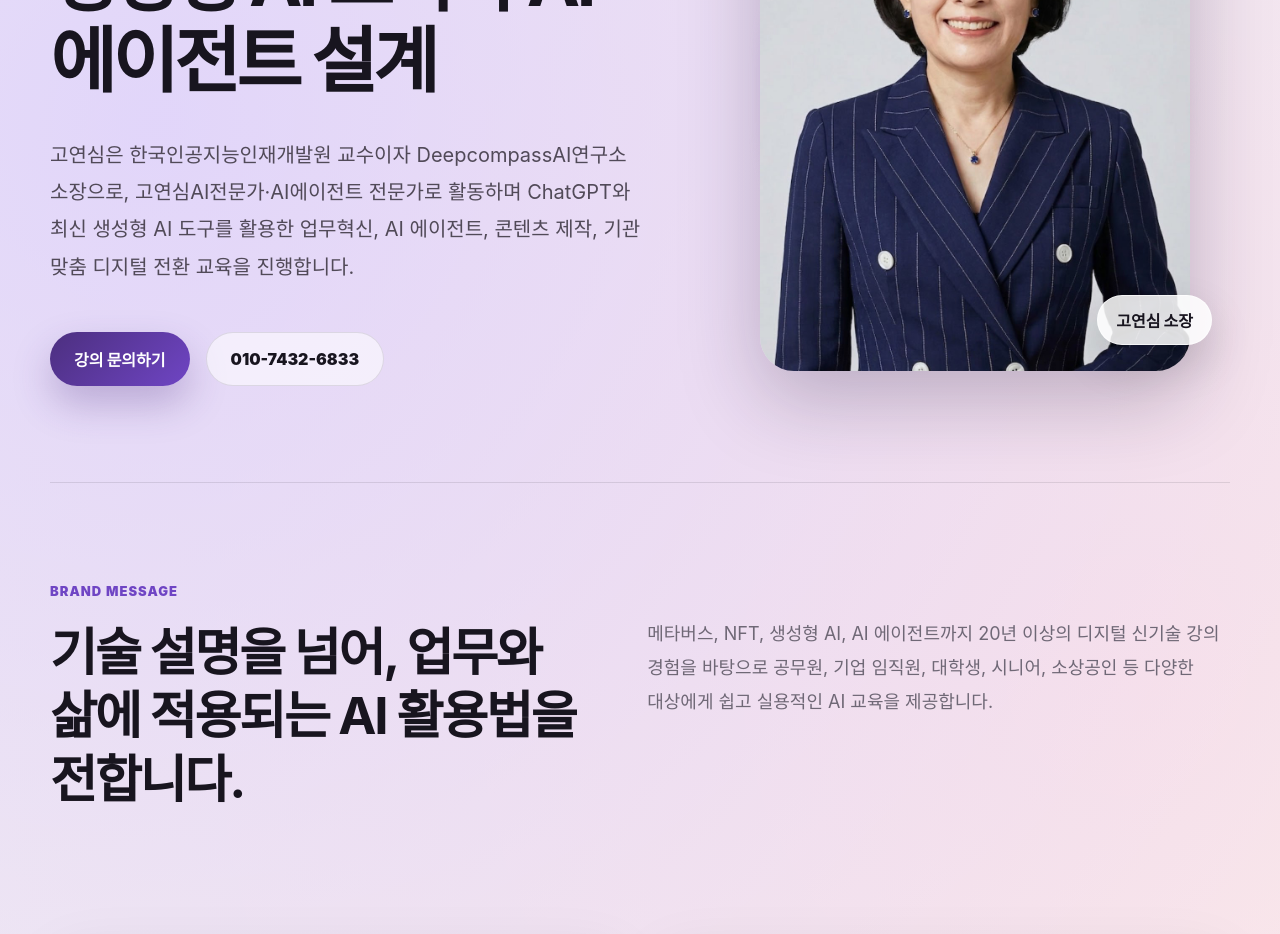
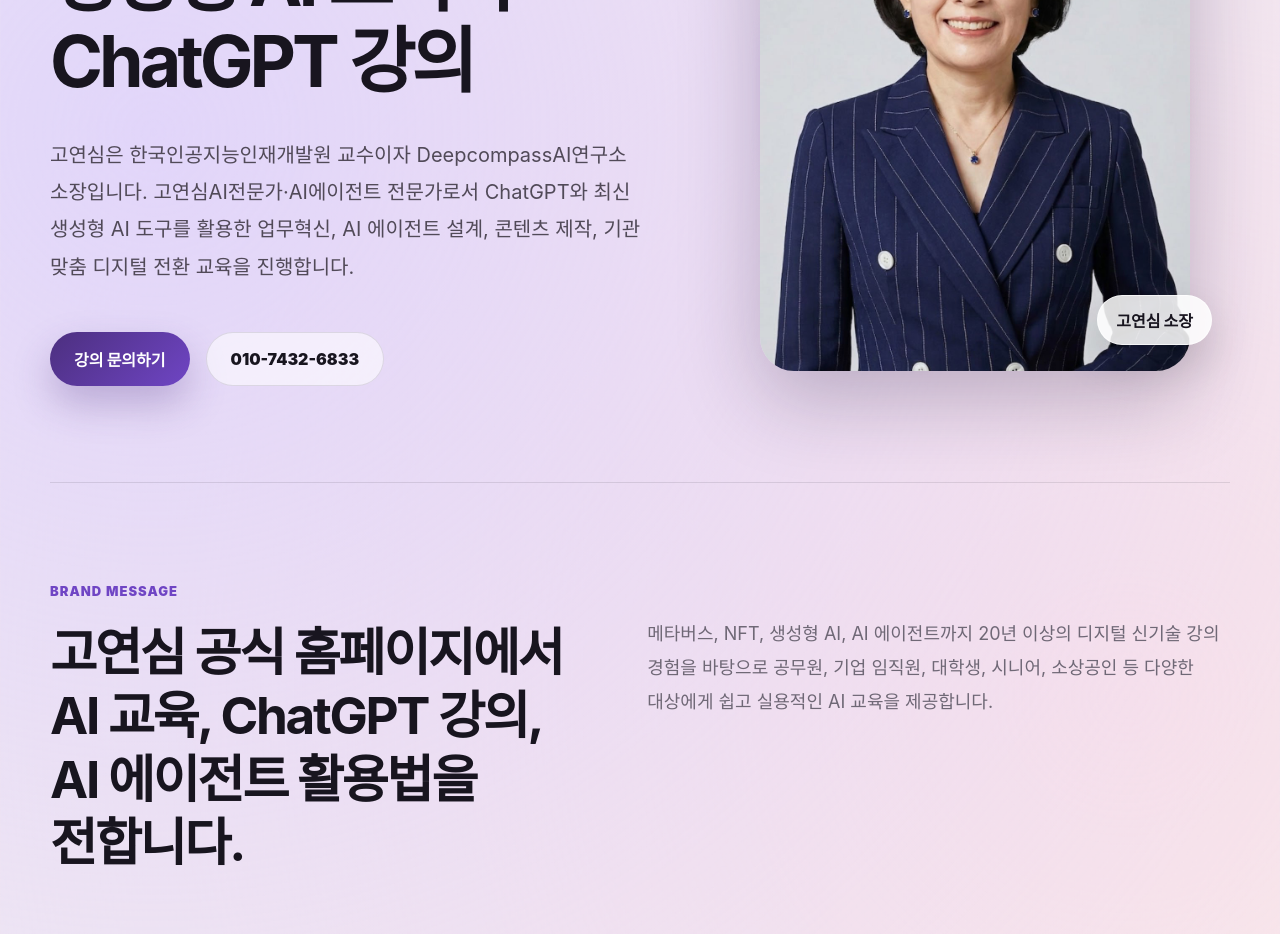
Before and after one commit to Shabley/goyeonsim-homepage, a React (Vite) app: page / in a window 1280 px wide. Shown: the part 320-1254 px from the top of the page. Built offline with nearby package versions, Linux system fonts and the light colour scheme; a web font is replaced by a local one.

Commit message:
Improve homepage SEO for Goyeonsim search

```diff
--- a/index.html
+++ b/index.html
@@ -3,8 +3,8 @@
   <head>
     <meta charset="UTF-8" />
     <meta name="viewport" content="width=device-width, initial-scale=1.0" />
-    <meta name="description" content="DeepcompassAI연구소 공식 홈페이지. 고연심AI전문가이자 고연심 AI에이전트 전문가가 생성형 AI 교육, AI 에이전트, ChatGPT 강의, 업무 자동화, 기관 맞춤 디지털 전환 교육을 제공합니다." />
-    <meta name="keywords" content="고연심, Koh Yeon Sim, 고연심 AI, 고연심AI전문가, 고연심 AI전문가, 고연심 AI에이전트 전문가, 고연심 AI 에이전트 전문가, DeepcompassAI연구소, DeepcompassAI Lab, deepcompassAIlab, Deep Compass AI Lab, 딥컴퍼스 AI 연구소, 한국인공지능인재개발원 교수, 생성형 AI 교육, AI 에이전트, ChatGPT 강의, 챗GPT 강의, Claude, Gemini, Perplexity, 프롬프트 엔지니어링, AI 업무 자동화, AI 콘텐츠 제작, 기관 맞춤 디지털 전환 교육, 공공기관 AI 교육, 기업 AI 교육" />
+    <meta name="description" content="고연심 공식 홈페이지. 고연심 AI 전문가·ChatGPT 강사·생성형 AI 교육 전문가가 기업·공공기관 대상 AI 에이전트, 업무 자동화, 디지털 전환 교육을 제공합니다." />
+    <meta name="keywords" content="고연심, 고연심 공식 홈페이지, Koh Yeon Sim, 고연심 AI 전문가, 고연심AI전문가, 고연심 ChatGPT 강사, 생성형 AI 강사 고연심, 고연심 AI에이전트 전문가, DeepcompassAI연구소, DeepcompassAI Lab, deepcompassAIlab, Deep Compass AI Lab, 딥컴퍼스 AI 연구소, 한국인공지능인재개발원 교수, 생성형 AI 교육, AI 에이전트, ChatGPT 강의, 챗GPT 강의, Claude, Gemini, Perplexity, 프롬프트 엔지니어링, AI 업무 자동화, AI 콘텐츠 제작, 기관 맞춤 디지털 전환 교육, 공공기관 AI 교육, 기업 AI 교육" />
     <meta name="author" content="고연심" />
     <meta name="subject" content="AI 교육, ChatGPT 강의, 생성형 AI 컨설팅" />
     <meta name="classification" content="AI education, business training, consulting" />
@@ -13,16 +13,16 @@
     <meta name="google-site-verification" content="aaj1h6N1kdrvmKKHE-zCjxFCSqT4rqXYLeyHrN-VoW8" />
     <link rel="canonical" href="https://goyeonsim-homepage.vercel.app/" />
     <link rel="icon" href="/assets/deep-compass-logo.jpg" />
-    <meta property="og:title" content="DeepcompassAI연구소 | 고연심 소장" />
-    <meta property="og:description" content="생성형 AI 교육, AI 에이전트, ChatGPT 강의, 업무 자동화, 기관 맞춤 디지털 전환 교육을 전합니다." />
+    <meta property="og:title" content="고연심 | AI 전문가 · ChatGPT 강사 · 생성형 AI 교육" />
+    <meta property="og:description" content="고연심 공식 홈페이지. 생성형 AI 교육, AI 에이전트, ChatGPT 강의, 업무 자동화, 기관 맞춤 디지털 전환 교육을 전합니다." />
     <meta property="og:image" content="https://goyeonsim-homepage.vercel.app/assets/deep-compass-logo.jpg" />
     <meta property="og:type" content="website" />
     <meta property="og:url" content="https://goyeonsim-homepage.vercel.app/" />
-    <meta property="og:site_name" content="DeepcompassAI연구소" />
+    <meta property="og:site_name" content="고연심 공식 홈페이지" />
     <meta property="og:locale" content="ko_KR" />
     <meta name="twitter:card" content="summary_large_image" />
-    <meta name="twitter:title" content="DeepcompassAI연구소 | 고연심 소장" />
-    <meta name="twitter:description" content="생성형 AI 교육, AI 에이전트, ChatGPT 강의, 업무 자동화, 기관 맞춤 디지털 전환 교육을 전합니다." />
+    <meta name="twitter:title" content="고연심 | AI 전문가 · ChatGPT 강사 · 생성형 AI 교육" />
+    <meta name="twitter:description" content="고연심 공식 홈페이지. 생성형 AI 교육, AI 에이전트, ChatGPT 강의, 업무 자동화, 기관 맞춤 디지털 전환 교육을 전합니다." />
     <meta name="twitter:image" content="https://goyeonsim-homepage.vercel.app/assets/deep-compass-logo.jpg" />
     <script type="application/ld+json">
       {
@@ -43,21 +43,28 @@
           "Claude", "Gemini", "Perplexity", "MCP", "프롬프트 엔지니어링", "AI 업무 자동화",
           "AI 콘텐츠 제작", "AI 전자책", "기업 AI 교육", "공공기관 AI 교육", "디지털 전환 교육"
         ],
-        "description": "DeepcompassAI연구소 소장 고연심AI전문가로 생성형 AI 교육, AI 에이전트, ChatGPT 강의, 업무 자동화와 기관 맞춤 디지털 전환 교육을 진행합니다."
+        "sameAs": [
+          "https://www.youtube.com/@AItoktalk-Ksam",
+          "https://blog.naver.com/emas7788",
+          "https://deepcompass.tistory.com/",
+          "https://www.instagram.com/aimaster_toktalk_ksam/",
+          "https://maily.so/emas7788/o/"
+        ],
+        "description": "고연심 공식 홈페이지입니다. DeepcompassAI연구소 소장 고연심AI전문가로 생성형 AI 교육, AI 에이전트, ChatGPT 강의, 업무 자동화와 기관 맞춤 디지털 전환 교육을 진행합니다."
       }
     </script>
     <script type="application/ld+json">
       {
         "@context": "https://schema.org",
         "@type": "WebSite",
-        "name": "DeepcompassAI연구소 공식 홈페이지",
-        "alternateName": ["고연심", "Koh Yeon Sim", "고연심AI전문가", "고연심 AI에이전트 전문가", "DeepcompassAI연구소", "deepcompassAIlab", "Deep Compass AI Lab", "딥컴퍼스 AI 연구소"],
+        "name": "고연심 공식 홈페이지",
+        "alternateName": ["고연심", "Koh Yeon Sim", "고연심AI전문가", "고연심 AI 전문가", "고연심 ChatGPT 강사", "고연심 AI에이전트 전문가", "DeepcompassAI연구소", "deepcompassAIlab", "Deep Compass AI Lab", "딥컴퍼스 AI 연구소"],
         "url": "https://goyeonsim-homepage.vercel.app/",
-        "description": "DeepcompassAI연구소와 고연심AI전문가의 생성형 AI 교육, AI 에이전트, ChatGPT 강의, 업무 자동화, 기관 맞춤 디지털 전환 교육 공식 홈페이지입니다.",
+        "description": "고연심 AI 전문가의 공식 홈페이지입니다. 생성형 AI 교육, AI 에이전트, ChatGPT 강의, 업무 자동화, 기관 맞춤 디지털 전환 교육 정보를 제공합니다.",
         "inLanguage": "ko-KR"
       }
     </script>
-    <title>DeepcompassAI연구소 | 고연심AI전문가 · AI에이전트 전문가</title>
+    <title>고연심 | AI 전문가 · ChatGPT 강사 · 생성형 AI 교육</title>
   </head>
   <body>
     <div id="root"></div>
--- a/src/main.jsx
+++ b/src/main.jsx
@@ -123,11 +123,11 @@
       <section className="hero" id="top">
         <div className="heroCopy">
           <p className="eyebrow">DeepcompassAI Lab · Generative AI · AI Agent</p>
-          <h1>현장에서 바로 쓰는 생성형 AI 교육과 AI 에이전트 설계</h1>
+          <h1>고연심 AI 전문가의 생성형 AI 교육과 ChatGPT 강의</h1>
           <p className="lead">
-            고연심은 한국인공지능인재개발원 교수이자 DeepcompassAI연구소 소장으로,
-            고연심AI전문가·AI에이전트 전문가로 활동하며 ChatGPT와 최신 생성형 AI 도구를 활용한
-            업무혁신, AI 에이전트, 콘텐츠 제작, 기관 맞춤 디지털 전환 교육을 진행합니다.
+            고연심은 한국인공지능인재개발원 교수이자 DeepcompassAI연구소 소장입니다.
+            고연심AI전문가·AI에이전트 전문가로서 ChatGPT와 최신 생성형 AI 도구를 활용한
+            업무혁신, AI 에이전트 설계, 콘텐츠 제작, 기관 맞춤 디지털 전환 교육을 진행합니다.
           </p>
           <div className="ctaRow">
             <a className="button primary" href={inquiryFormUrl} target="_blank" rel="noreferrer">강의 문의하기</a>
@@ -144,7 +144,7 @@
       <section className="intro">
         <div>
           <p className="sectionLabel">Brand Message</p>
-          <h2>기술 설명을 넘어, 업무와 삶에 적용되는 AI 활용법을 전합니다.</h2>
+          <h2>고연심 공식 홈페이지에서 AI 교육, ChatGPT 강의, AI 에이전트 활용법을 전합니다.</h2>
         </div>
         <p>
           메타버스, NFT, 생성형 AI, AI 에이전트까지 20년 이상의 디지털 신기술 강의 경험을 바탕으로
@@ -214,7 +214,7 @@
 
       <section className="proof">
         <p className="sectionLabel">For Organizations</p>
-        <h2>학교·공공기관·기업·단체까지, 대상에 맞춘 실전형 AI 강의</h2>
+        <h2>고연심 AI 전문가의 학교·공공기관·기업·단체 맞춤 실전형 AI 강의</h2>
         <div className="clientList">
           {clients.map((item) => <span key={item}>{item}</span>)}
         </div>
@@ -245,7 +245,7 @@
       <section className="contact" id="contact">
         <div>
           <p className="sectionLabel">Contact</p>
-          <h2>생성형 AI 교육, AI 에이전트, 디지털 전환 교육을 상담하세요.</h2>
+          <h2>고연심 AI 전문가의 생성형 AI 교육, AI 에이전트, 디지털 전환 교육을 상담하세요.</h2>
           <p>기관의 목적과 수강자 수준에 맞춰 강의 주제, 실습 과제, 결과물, 운영 방식을 함께 설계합니다. 구글폼으로 문의를 남겨주시면 확인 후 연락드립니다.</p>
         </div>
         <div className="contactCard">
```
